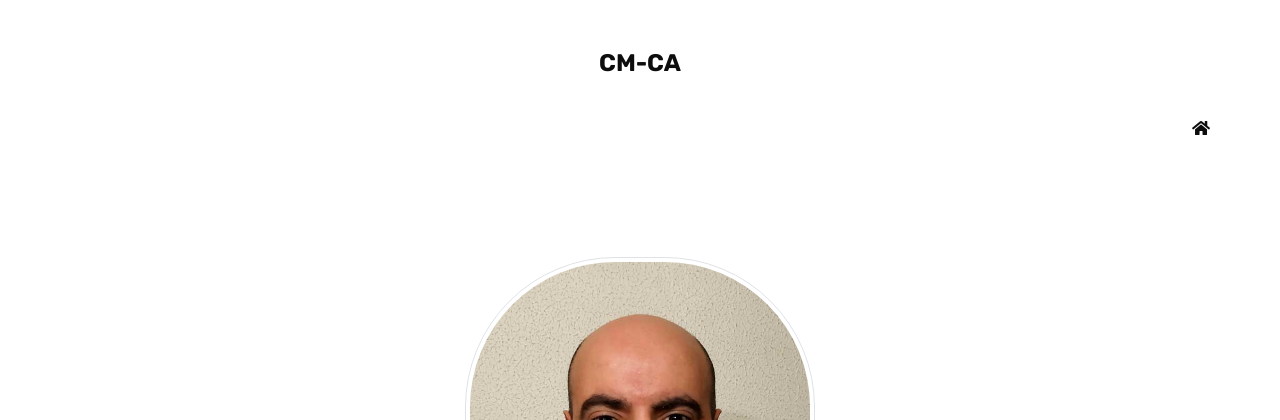
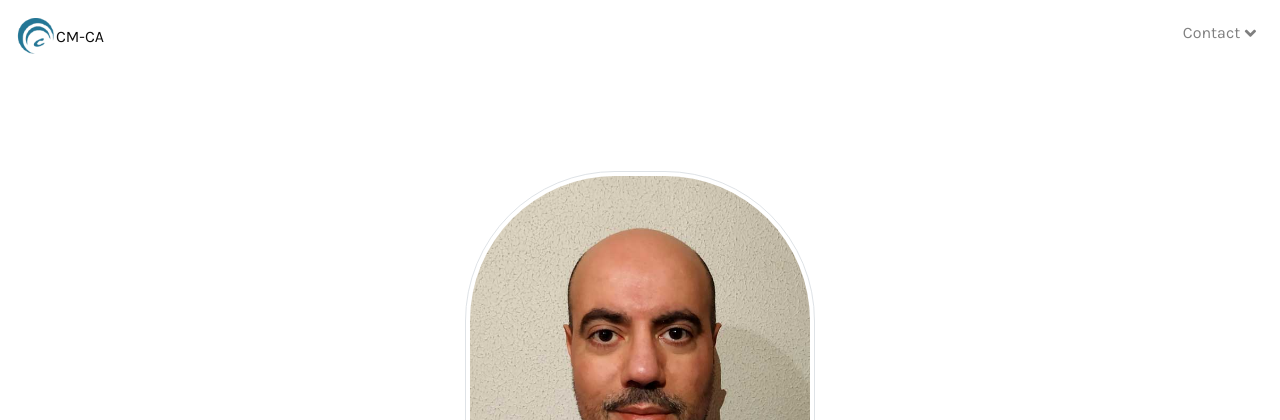
Before and after one commit to CM-CA/portfolio, a Django app: page / in a window 1280 px wide. Shown: the top 420 px of the page. Run offline with Django 3.2, Linux system fonts and the light colour scheme; some libraries are stand-ins or nearby versions.

Commit message:
change navbar and add new logo

```diff
--- a/base/templates/base/index.html
+++ b/base/templates/base/index.html
@@ -29,7 +29,7 @@
 <body>
 <!-- Navigation 1 -->
 
-<nav class="navigation_1 bg-light pt-30 pb-10 text-center" >
+<!--<nav class="navigation_1 bg-light pt-30 pb-10 text-center" >
     <div class="container px-xl-0">
 
         <div class="row justify-content-center align-items-center f-16 nav-item">
@@ -37,15 +37,42 @@
                  data-aos-delay="300" data-aos-duration="600">
                 <a class="logo link color-main" href="https://github.com/CM-CA">CM-CA</a>
             </div>
-            <div class="col-lg-12 pt-40 pb-0 nav-item" data-aos="fade-down" data-aos-delay="0" data-aos-duration="600">
-                <a href="#" class="scroll-to-top"><span class="glyphicon glyphicon-arrow-up"></span><span class="sr-only">Ir arriba</span></a>
+
+            <div class="col-lg-3 content-center pt-40 pb-0 nav-item" data-aos="fade-down" data-aos-delay="0" data-aos-duration="600">
+
                 <a class="mx-15 link color-main" href="{% url 'home' %}" aria-hidden="true"><i class="fa fa-home" aria-hidden="true"></i> </a>
-               <!-- <a class="link color-main mx-15" href="{% url 'blog' %}" onclick="return false;">Blog</a> -->
+              <a class="link color-main mx-15" href="{% url 'blog' %}" onclick="return false;">Blog</a>
             </div>
 
         </div>
     </div>
+</nav> -->
+
+<nav class="navbar navbar-expand-lg navbar-light bg-light rounded">
+    <button aria-controls="navbarsExample10" aria-expanded="false" aria-label="Toggle navigation" class="navbar-toggler"
+            data-target="#navbarsExample10" data-toggle="collapse" type="button">
+        <span class="navbar-toggler-icon"></span>
+    </button>
+    <div class="mt-10">
+        <a class="nav-items-start" ><img height="40" src="{% static 'images/logo.png' %}" width="40">CM-CA<span
+                class="sr-only"></span></a>
+
+    </div>
+    <div class="collapse navbar-collapse justify-content-md-end" id="navbarsExample10">
+        <ul class="navbar-nav">
+
+            <li class="nav-item dropdown">
+                <a aria-expanded="false" aria-haspopup="true" class="nav-link dropdown-toggle" data-toggle="dropdown"
+                   id="dropdown10">Contact</a>
+                <div aria-labelledby="dropdown10" class="dropdown-menu">
+                    <a class="dropdown-item" href="#">E-mail</a>
+                    <a class="dropdown-item" href="#">Teléfono</a>
+                </div>
+            </li>
+        </ul>
+    </div>
 </nav>
+
 
 <!-- Feature 2 -->
 
@@ -56,14 +83,15 @@
                 <div class="pt-0 pb-10">
                     <a href="#webcontent">
 
-                      <img data-aos="fade-down" class="img-fluid img-thumbnail mx-auto d-block"
-                             data-aos-delay="15" data-aos-duration="2000" src="{% static 'images/actual_me.jpg' %}"
-                             height="350px" width="350px" style="border-radius:150px;" alt="Yo">
+                        <img alt="Yo" class="img-fluid img-thumbnail mx-auto d-block"
+                             data-aos="fade-down" data-aos-delay="15" data-aos-duration="2000"
+                             height="350px" src="{% static 'images/actual_me.jpg' %}" style="border-radius:150px;"
+                             width="350px">
 
                     </a>
                 </div>
                 <h2 class="small pt-20" data-aos="fade-down" data-aos-delay="0" data-aos-duration="600">
-                    <p>  Programador <br/> y <br/> Desarrollador Web</p>
+                    <p> Programador <br/> y <br/> Desarrollador Web</p>
                 </h2>
 
                 <div class="mt-35 mb-65 f-22 color-heading text-adaptive description pt-20 pb-10" data-aos="fade-down"
@@ -116,7 +144,7 @@
                          data-aos-duration="600">
                         <div class="mb-20 f-18 medium title">Lenguajes Conocidos</div>
                         <div class="color-heading text-adaptive">
-                            <ul class="list-group">
+                            <ul class="list-group" style="">
                                 <li class="list-group-item d-flex justify-content-between align-items-center">Java
                                     <div class="image-parent">
                                         <img alt="java" class="img-fluid" height="35"
@@ -260,7 +288,7 @@
             </div>
             <div class="mb-10 mb-lg-0 col-sm-4 order-0" data-aos="fade-down" data-aos-delay="0"
                  data-aos-duration="600">
-                <a href="https://www.buymeacoffee.com/Cmca" target="_blank" rel="noopener"><img
+                <a href="https://www.buymeacoffee.com/Cmca" rel="noopener" target="_blank"><img
                         alt="Buy Me A Coffee" src="https://cdn.buymeacoffee.com/buttons/default-orange.png"
                         style="height: 51px !important;width: 217px !important;"></a>
             </div>
```
Also changed, not shown: static/images/logo.jpg (added), static/images/logo.png (added).
